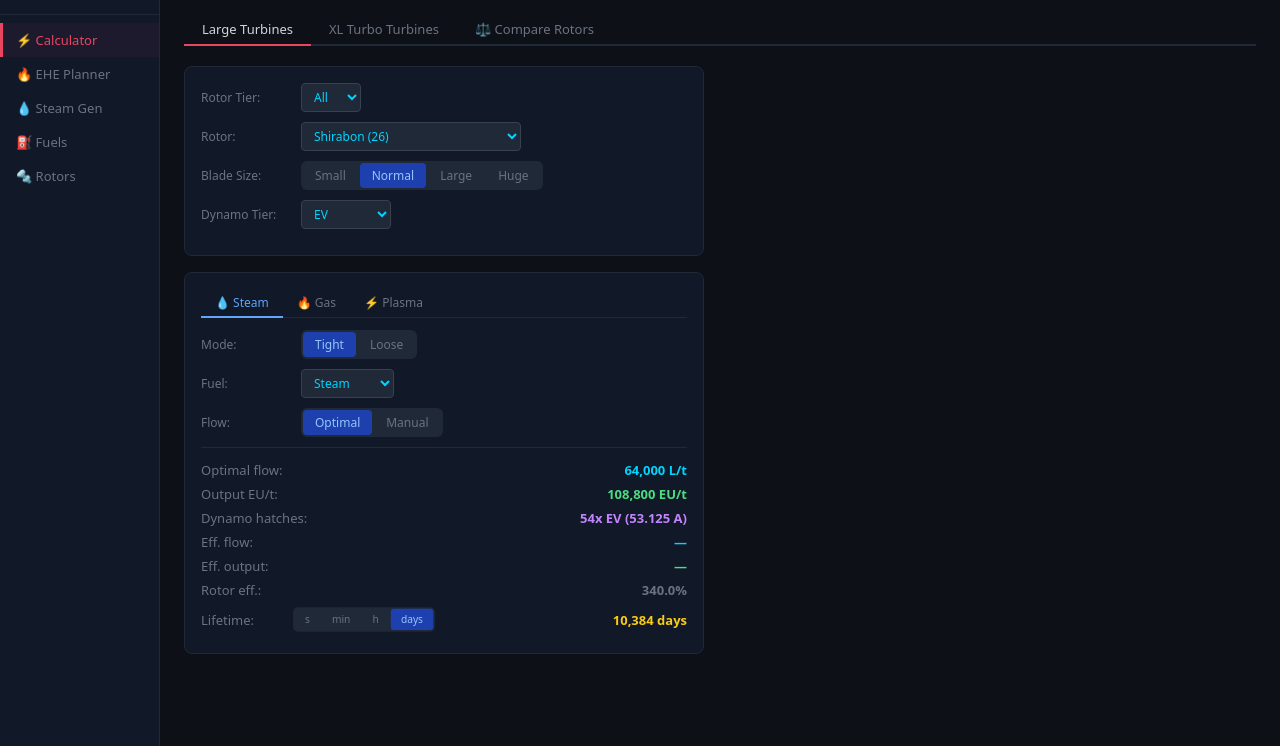
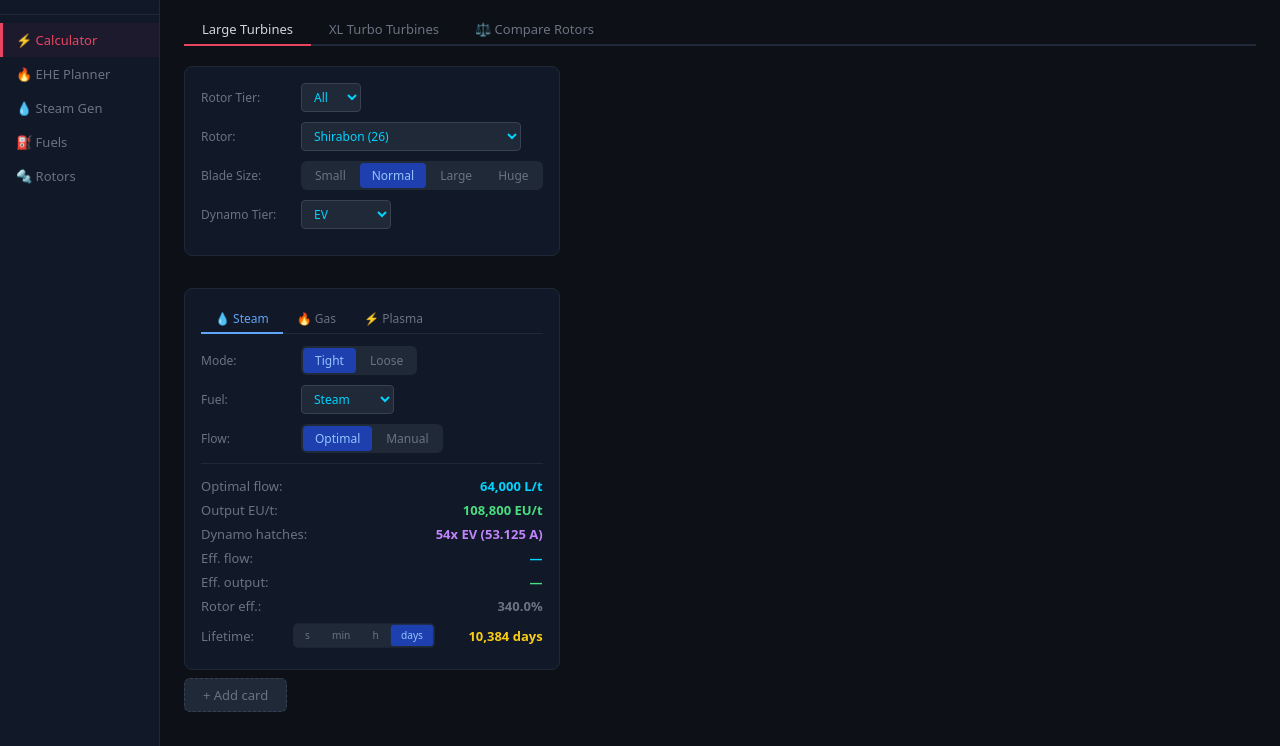
Before and after one commit to Eldrinn-Elantey/GTNH-Large-Turbine-Calculator, a plain HTML site: page web/index.html in a window 1280 px wide. Shown: the part 54-800 px from the top of the page. Drawn offline with Linux system fonts and the light colour scheme.

Commit message:
feat: multi-card comparison in Large/XL tabs, add/remove slots

```diff
--- a/web/css/components.css
+++ b/web/css/components.css
@@ -214,3 +214,53 @@ input[type="number"]::-webkit-outer-spin-button { -webkit-appearance: none; }
 /* Grid helpers */
 .row { display: flex; gap: 16px; }
 .col { flex: 1; }
+
+/* Multi-card calculator slots */
+.calc-slots {
+  display: flex;
+  flex-wrap: wrap;
+  gap: 20px;
+  align-items: flex-start;
+}
+
+.calc-slot {
+  position: relative;
+  display: flex;
+  flex-direction: column;
+  gap: 16px;
+}
+
+.slot-remove-btn {
+  position: absolute;
+  top: -10px;
+  right: -10px;
+  z-index: 10;
+  width: 22px;
+  height: 22px;
+  border-radius: 50%;
+  border: none;
+  background: #374151;
+  color: #d1d5db;
+  font-size: 14px;
+  line-height: 1;
+  cursor: pointer;
+  display: flex;
+  align-items: center;
+  justify-content: center;
+  transition: background 0.1s;
+}
+.slot-remove-btn:hover { background: var(--red); color: #fff; }
+
+.slot-add-btn {
+  margin-top: 8px;
+  padding: 7px 18px;
+  background: #1f2937;
+  color: var(--muted);
+  border: 1px dashed #374151;
+  border-radius: 6px;
+  font-size: 13px;
+  font-family: var(--font);
+  cursor: pointer;
+  transition: color 0.1s, border-color 0.1s;
+}
+.slot-add-btn:hover { color: var(--text); border-color: #4b5563; }
--- a/web/js/ui/calculator.js
+++ b/web/js/ui/calculator.js
@@ -291,20 +291,43 @@ function buildSharedSettings(rotors, onChange) {
   return { el: div, state };
 }
 
-async function buildTurbineTab(el, data, calcFn) {
-  const fuelMap = {
-    steam:  data.fuels.steam,
-    gas:    data.fuels.gas,
-    plasma: data.fuels.plasma,
-  };
+function buildSlot(slotsEl, data, calcFn, removable) {
+  const fuelMap = { steam: data.fuels.steam, gas: data.fuels.gas, plasma: data.fuels.plasma };
+
+  const slot = document.createElement("div");
+  slot.className = "calc-slot";
+
+  // Remove button
+  if (removable) {
+    const removeBtn = document.createElement("button");
+    removeBtn.className = "slot-remove-btn";
+    removeBtn.textContent = "×";
+    removeBtn.title = "Remove";
+    removeBtn.addEventListener("click", () => slot.remove());
+    slot.appendChild(removeBtn);
+  }
 
   const { el: settingsEl, state } = buildSharedSettings(data.rotors, () => turbineCard.recalc());
-
   const turbineCard = buildTurbineCard(fuelMap, calcFn, state);
 
-  el.appendChild(settingsEl);
-  el.appendChild(turbineCard);
+  slot.appendChild(settingsEl);
+  slot.appendChild(turbineCard);
+  slotsEl.appendChild(slot);
   turbineCard.recalc();
+}
+
+async function buildTurbineTab(el, data, calcFn) {
+  const slotsEl = document.createElement("div");
+  slotsEl.className = "calc-slots";
+  el.appendChild(slotsEl);
+
+  buildSlot(slotsEl, data, calcFn, false);
+
+  const addBtn = document.createElement("button");
+  addBtn.className = "slot-add-btn";
+  addBtn.textContent = "+ Add card";
+  addBtn.addEventListener("click", () => buildSlot(slotsEl, data, calcFn, true));
+  el.appendChild(addBtn);
 }
 
 function buildCompareTab(el, data) {
```
